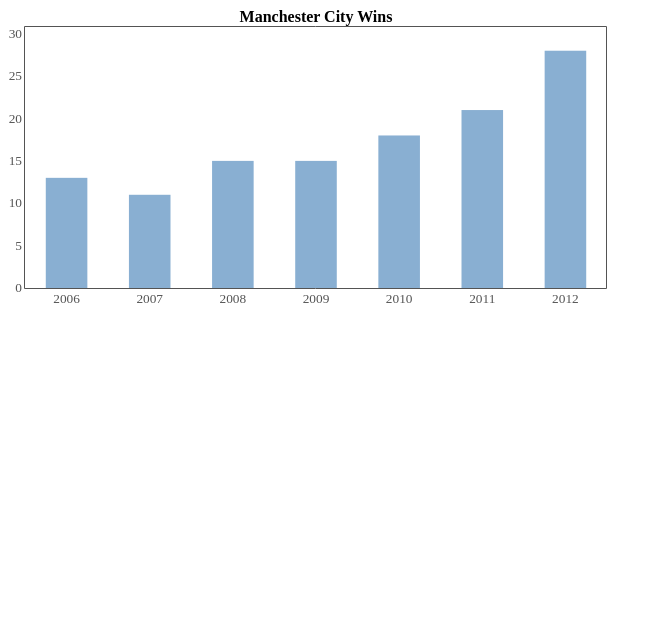
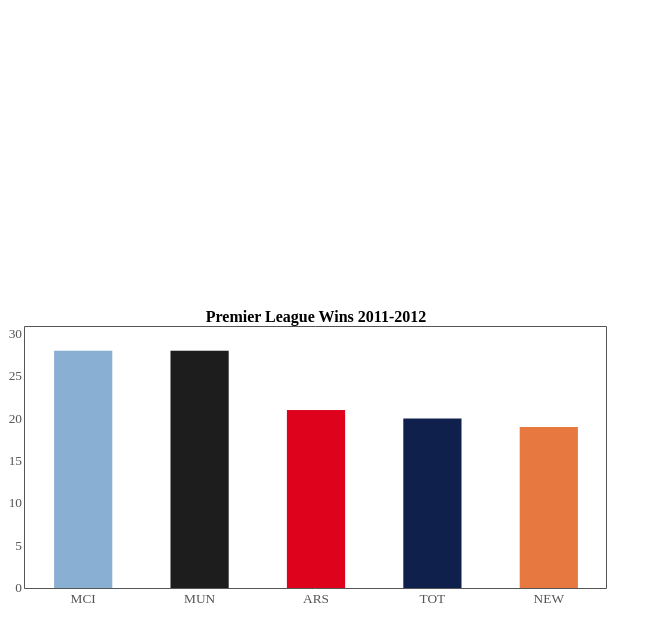
Before and after one commit to lisli/data-visualization-with-js-book, a plain HTML site: page chapter-1/index.html in a window 1280 px wide. Shown: the whole page, without its empty margins (0-661 px from the left). Drawn offline with Linux system fonts and the light colour scheme.

Commit message:
add example of graph comparing different teams over same time period

```diff
--- a/chapter-1/index.html
+++ b/chapter-1/index.html
@@ -8,12 +8,23 @@
 	<body>
 		<div id="chart">
 		</div>
+		<div id="chart2">
+		</div>
 		<!--[if lt IE 9]>
 		<script src="js/excanvas.js"></script>
 		<![endif]-->
 		<script src="js/flotr2.min.js"></script>
 		<script>
 			var wins = [[[0, 13], [1, 11], [2, 15], [3, 15], [4, 18], [5, 21], [6, 28]]];
+			var wins2 = [[[0, 28]], [[1, 28]], [[2, 21]], [[3, 20]], [[4, 19]]];
+
+			var teams = [
+				[0, "MCI"],
+				[1, "MUN"],
+				[2, "ARS"],
+				[3, "TOT"],
+				[4, "NEW"],
+			]
 
 			var years = [
 				[0, "2006"],
@@ -52,6 +63,34 @@
 					}
 				);
 			};
+
+			window.onload = function() {
+				Flotr.draw(
+					document.getElementById("chart2"),
+					wins2, {
+						title: "Premier League Wins 2011-2012",
+						colors: [ "#89AFD2", "#1D1D1D", "#DF021D", "#0E204B", "#E67840"],
+						bars: {
+							show: true,
+							barWidth: 0.5,
+							shadowSize: 0,
+							fillOpacity: 1,
+							lineWidth: 0
+						},
+						yaxis: {
+							min: 0,
+							tickDecimals: 0
+						},
+						xaxis: {
+							ticks: teams
+						},
+						grid: {
+							horizontalLines: false,
+							verticalLines: false
+						}
+					}
+				);
+			};
 		</script>
 	</body>
 
--- a/chapter-1/styles.css
+++ b/chapter-1/styles.css
@@ -1,4 +1,5 @@
-#chart {
+#chart,
+#chart2 {
 	height: 300px;
 	width: 600px;
 }
```
